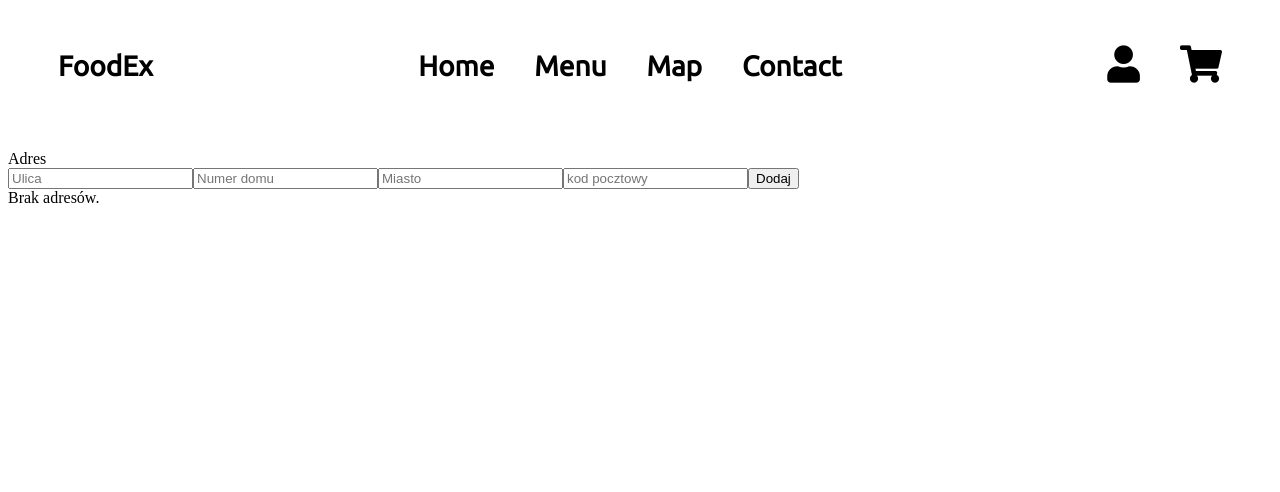
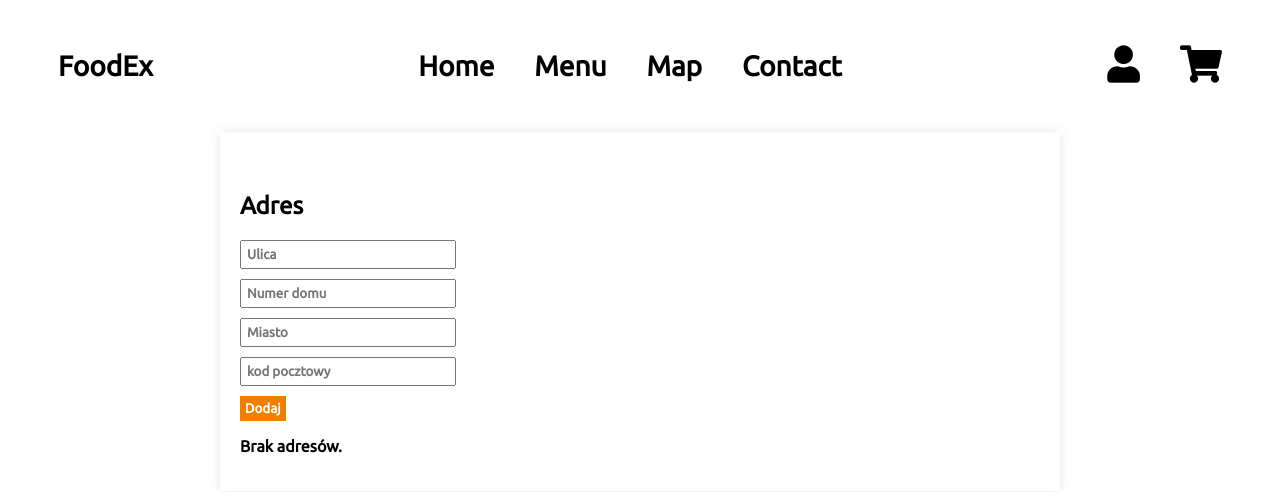
Before and after one commit to klvska/foodEx, a PHP site: page /dashboard.php in a window 1280 px wide. Shown: the top 492 px of the page. Run offline with PHP 8.4, Linux system fonts and the light colour scheme; the visitor is signed in with stand-in values (Sample User, id 1); data comes from the database, SQL or seed files in the repository; some libraries are stand-ins or nearby versions.

Commit message:
Styled contact and dashboard

```diff
--- a/dashboard.css
+++ b/dashboard.css
@@ -0,0 +1,74 @@
+@import url('https://fonts.googleapis.com/css2?family=Ubuntu&display=swap');
+
+*{
+    font-family: 'Ubuntu', sans-serif;
+    font-weight: 700;
+}
+.container {
+    max-width: 800px;
+    margin: 0 auto;
+    background-color: #ffffff;
+    box-shadow: 0 0 10px rgba(0, 0, 0, 0.1);
+    padding: 20px;
+}
+
+h1 {
+    font-size: 36px;
+    text-align: center;
+    margin-bottom: 20px;
+}
+
+a {
+    color: #f07f00;
+    text-decoration: none;
+}
+
+a:hover {
+    text-decoration: underline;
+}
+
+#logout-b {
+    float: right;
+}
+
+form {
+    margin-top: 20px;
+}
+
+input[type="text"],
+input[type="password"],
+input[type="submit"] {
+    display: block;
+    margin-bottom: 10px;
+    padding: 5px;
+    width: 100%;
+}
+
+input[type="submit"] {
+    background-color: #f07f00;
+    color: #ffffff;
+    border: none;
+    cursor: pointer;
+}
+
+.adres-form {
+    margin-top: 40px;
+}
+
+.adres-form input[type="text"],
+.adres-form input[type="submit"] {
+    width: auto;
+}
+
+.adresy {
+    margin-top: 20px;
+}
+
+.adresy h2 {
+    font-size: 18px;
+    margin-bottom: 10px;
+}
+
+.adresy .adres {
+    margin-bottom: 10px;
+}
--- a/dashboard.php
+++ b/dashboard.php
@@ -1,14 +1,3 @@
-<?php
-session_start();
-
-if ((!isset($_SESSION['zalogowany'])) && ($_SESSION['zalogowany']!=true))
-{
-    header('Location: logowanie/login.php');
-    exit();
-}
-
-?>
-
 <!DOCTYPE HTML>
 <html lang="pl">
 <head>
@@ -16,47 +5,58 @@ if ((!isset($_SESSION['zalogowany'])) && ($_SESSION['zalogowany']!=true))
     <meta http-equiv="X-UA-Compatible" content="IE=edge,chrome=1" />
     <title>Panel użytkownika</title>
     <link rel="stylesheet" href="dashboard.css">
+
 </head>
+
 <body>
 <?php
-    require_once "./connection.php";
-    require_once "./nav.php";
+        session_start();
+        require "nav.php";
+?>
+    <div class="container">
+  <?php
+
+
+        if ((!isset($_SESSION['zalogowany'])) && ($_SESSION['zalogowany'] != true)) {
+            header('Location: logowanie/login.php');
+            exit();
+        }
+
+        require_once "connection.php";
         $id_user = $_SESSION['id'];
         $sql = "SELECT * FROM `uzytkownicy` WHERE id= '".$id_user."'";
         $result = mysqli_query($connection, $sql);
 
-
         // Formularz zmiany danych
-    while($row = mysqli_fetch_assoc($result))
-    {
-        echo "Witaj ".$row['Nazwa_Uzytkownika']."!";
-        echo "<br>";
+        while ($row = mysqli_fetch_assoc($result)) {
+            echo "<h1>Witaj ".$row['Nazwa_Uzytkownika']."!</h1>";
             echo '<a id="logout-b" href="logowanie/logout.php">Wyloguj się</a>';
+            echo '<a href="index.php">Strona główna</a>';
             echo "<br>";
             echo "<form action='dashboard.php' method='post'>";
             echo "<input type='text' name='imie' value='".$row['Imie']."' placeholder='imie'>";
-            echo "<input type='text' name='nazwisko' value='".$row['Nazwisko']."' placeholder='nazwisko' >";
+            echo "<input type='text' name='nazwisko' value='".$row['Nazwisko']."' placeholder='nazwisko'>";
             echo "<input type='text' name='nazwa_u' value='".$row['Nazwa_Uzytkownika']."'>";
             echo "<input type='text' name='email' value='".$row['email']."'>";
-            echo "<input type='password' name='haslo' >";
+            echo "<input type='password' name='haslo'>";
             echo "<input type='submit' name='submit' value='Zmień'>";
             echo "</form>";
         }
 
-
-//Formularz dodawania adresu
-echo "<br>";
-echo "Adres";
-echo "<br>";
-echo "<form action = 'dashboard.php' method = 'post'>";
+        // Formularz dodawania adresu
+        echo "<div class='adres-form'>";
+        echo "<h2>Adres</h2>";
+        echo "<form action='dashboard.php' method='post'>";
         echo "<input type='text' name='ulica' placeholder='Ulica' required>";
         echo "<input type='text' name='nr_domu' placeholder='Numer domu' required>";
         echo "<input type='text' name='miasto' placeholder='Miasto' required>";
         echo "<input type='text' name='kod_pocztowy' placeholder='kod pocztowy' required>";
         echo "<input type='submit' name='submit2' value='Dodaj'>";
         echo "</form>";
+        echo "</div>";
+
         // Zmiana danych
-if(isset($_POST['submit'])) {
+        if (isset($_POST['submit'])) {
             $imie = $_POST['imie'];
     $nazwisko = $_POST['nazwisko'];
     $nazwa_u = $_POST['nazwa_u'];
@@ -94,8 +94,10 @@ if(isset($_POST['submit'])) {
         echo "Wystąpił błąd podczas aktualizacji danych: " . mysqli_error($connection);
     }
 }
+
+
         // Dodawanie adresu
-if(isset($_POST['submit2'])){
+        if (isset($_POST['submit2'])) {
             $ulica = $_POST['ulica'];
     $nr_domu = $_POST['nr_domu'];
     $miasto = $_POST['miasto'];
@@ -123,28 +125,28 @@ if(isset($_POST['submit2'])){
         }
     }
         }
+
         $query = "SELECT a.Ulica, a.Nr_Domu_Mieszkania, a.Miasto, a.Kod_pocztowy
                   FROM `adresy` a
                   INNER JOIN `adresy_uzytkownicy` au ON a.id = au.id_adresu
                   WHERE au.id_user = '$id_user'";
         $result = mysqli_query($connection, $query);
         if (mysqli_num_rows($result) > 0) {
-    echo "Wszystkie adresy:";
+            echo "<div class='adresy'>";
+            echo "<h2>Wszystkie adresy:</h2>";
             while ($row = mysqli_fetch_assoc($result)) {
-        echo "<br>";
-        echo "Ulica: " . $row['Ulica'] . "<br>";
-        echo "Nr domu/mieszkania: " . $row['Nr_Domu_Mieszkania'] . "<br>";
-        echo "Miasto: " . $row['Miasto'] . "<br>";
-        echo "Kod pocztowy: " . $row['Kod_pocztowy'] . "<br>";
+                echo "<div class='adres'>";
+                echo "<p>Ulica: " . $row['Ulica'] . "</p>";
+                echo "<p>Nr domu/mieszkania: " . $row['Nr_Domu_Mieszkania'] . "</p>";
+                echo "<p>Miasto: " . $row['Miasto'] . "</p>";
+                echo "<p>Kod pocztowy: " . $row['Kod_pocztowy'] . "</p>";
+                echo "</div>";
             }
+            echo "</div>";
         } else {
-    echo "Brak adresów.";
+            echo "<p>Brak adresów.</p>";
         }
-
-
-
-
-
         ?>
+    </div>
 </body>
 </html>
--- a/nav.php
+++ b/nav.php
@@ -228,7 +228,7 @@
           <li><a class="menu__item" href="index.php">Home</a></li>
           <li><a class="menu__item" href="products.php">Menu</a></li>
           <li><a class="menu__item" href="map.php">Map</a></li>
-          <li><a class="menu__item" href="#">Contact</a></li>
+          <li><a class="menu__item" href="contact.php">Contact</a></li>
         </ul>
       </div>
 
```
Also changed, not shown: contact.php (added, +57 -0 lines). Lines whose indentation alone changed are shown as unchanged.
